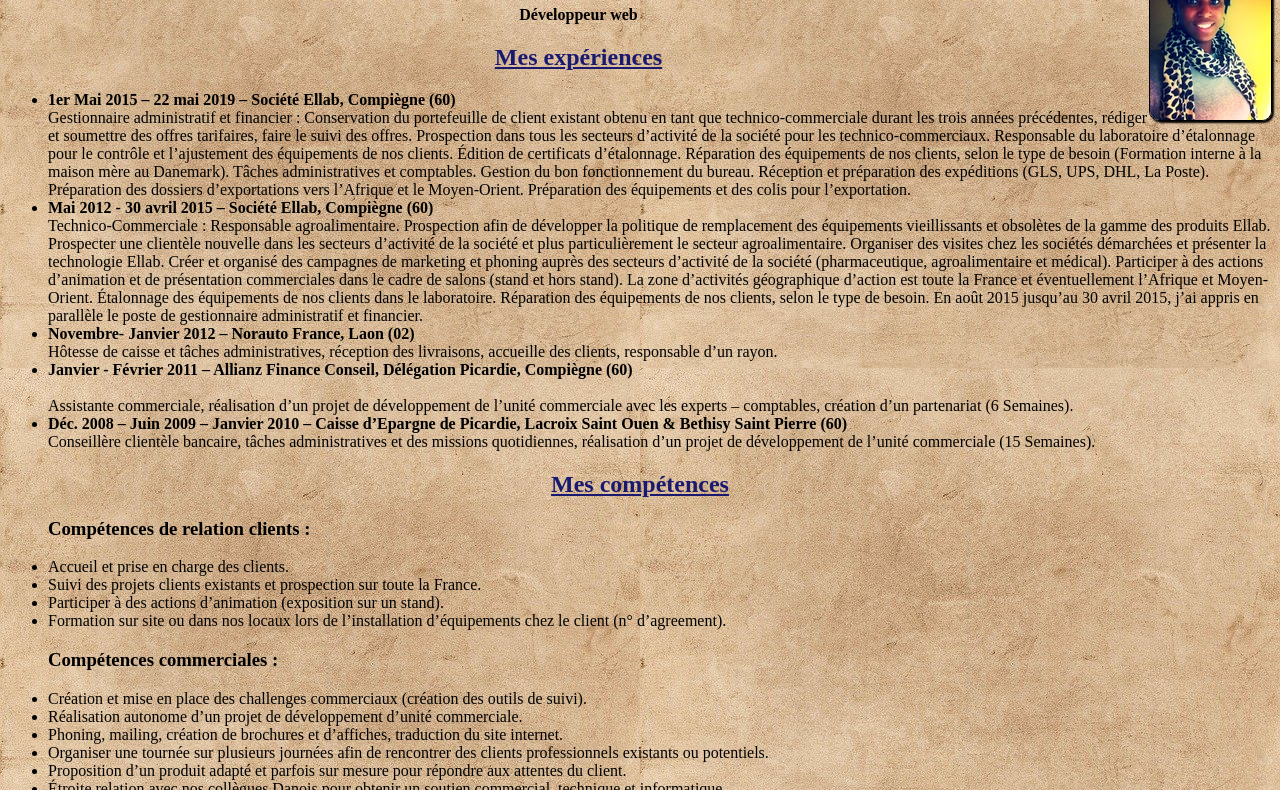
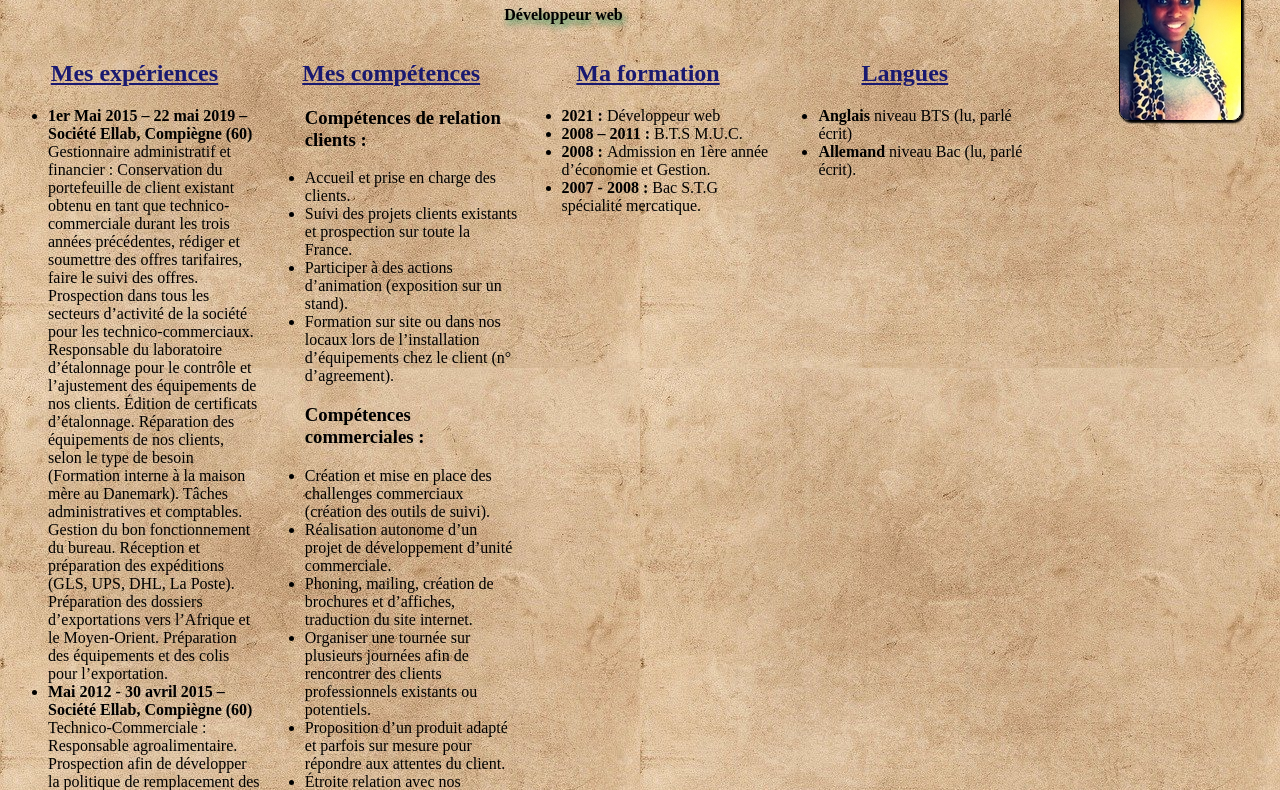
Before and after one commit to Marcelin97/LoisMarcelin_CV, a plain HTML site: page index.html in a window 1280 px wide. Shown: the part 86-876 px from the top of the page. Drawn offline with Linux system fonts and the light colour scheme.

```diff
--- a/css/style.css
+++ b/css/style.css
@@ -14,11 +14,7 @@ h1
 {
     font-family: 'Margherita', 'Impact', 'Arial';
     text-align: center;
-}
-
-h1
-{ color: steelblue;
-
+    color: steelblue;
 }
 
 #photo
@@ -27,6 +23,8 @@ h1
     border: 1px solid black;
     box-shadow: 2px 2px 2px black;
     border-radius: 10px 10px 10px 10px;
+    margin-right: 30px;
+
 }
 
 body
@@ -46,5 +44,13 @@ h2
 {
     text-align: center;
     font-weight:bold;
+    text-shadow:2px 4px 6px seagreen;
+}
 
+section
+{
+    display: inline-block;
+    vertical-align: top;
+    width: 20%;
+    margin:auto
 }
```
